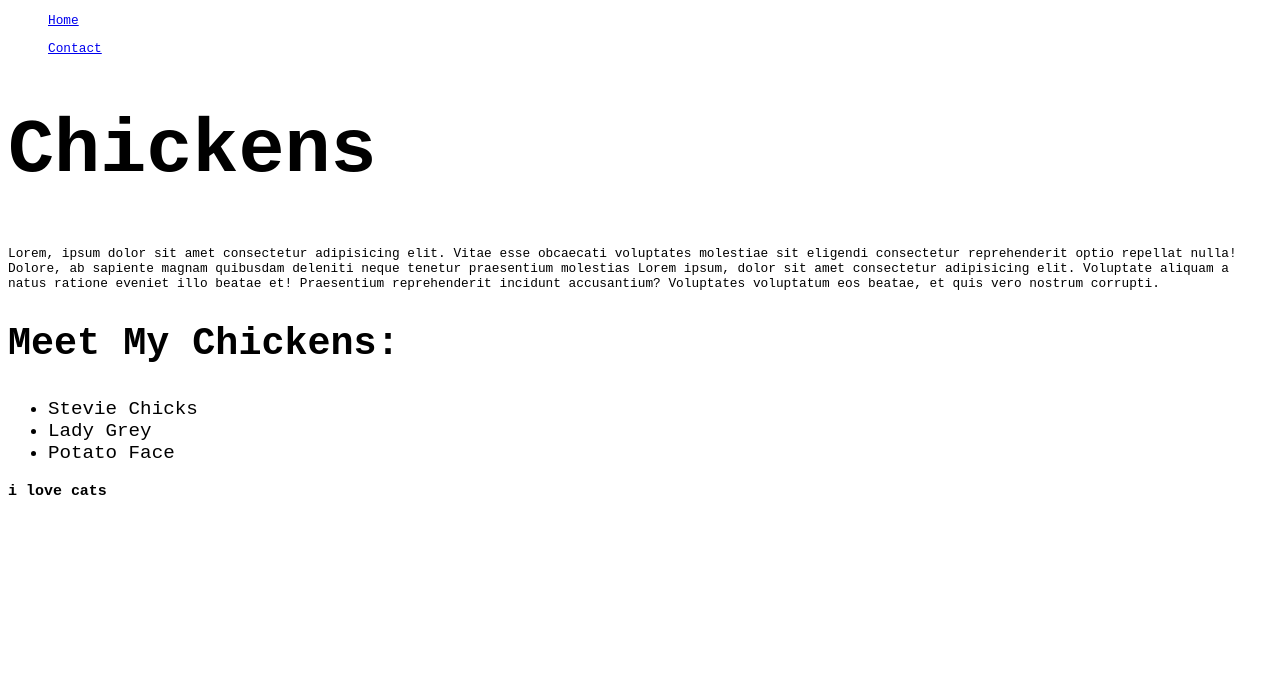
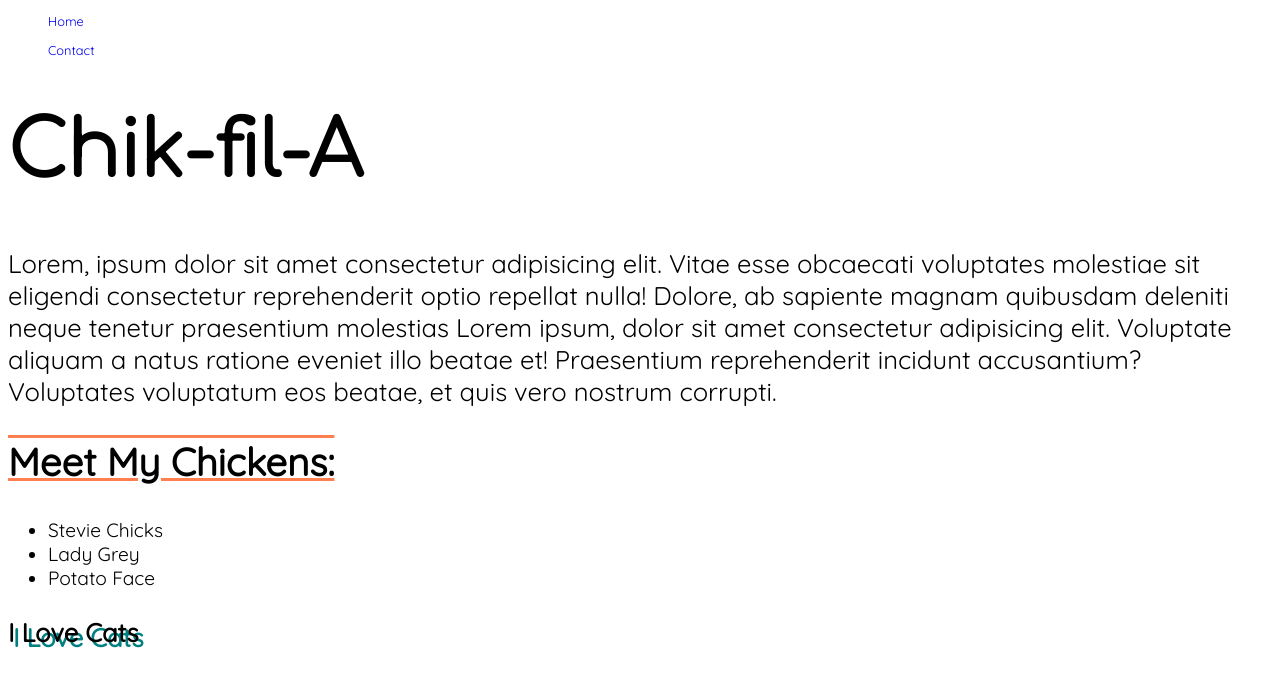
Before and after one commit to Paperslippybarshang/CSS-Fundamentals, a plain HTML site: page Font/fontdemo.html in a window 1280 px wide. Drawn offline with Linux system fonts and the light colour scheme.

Commit message:
CSS funamentals

```diff
--- a/Font/fontdemo.html
+++ b/Font/fontdemo.html
@@ -4,7 +4,7 @@
   <meta charset="UTF-8">
   <meta name="viewport" content="width=device-width, initial-scale=1.0">
   <meta http-equiv="X-UA-Compatible" content="ie=edge">
-  <link href="https://fonts.googleapis.com/css2?family=IBM+Plex+Sans:wght@100;400;700&family=Nosifer&display=swap" rel="stylesheet">
+  <link href="https://fonts.googleapis.com/css2?family=Comfortaa:wght@300&family=Quicksand&display=swap" rel="stylesheet">
 
   <link rel="stylesheet" href="fontstyle.css">
   <title>Font Demo</title>
@@ -14,7 +14,7 @@
     <ul><a href="#nowhere">Home</a></ul>
     <ul><a href="#nowhere">Contact</a></ul>
   </nav>
-  <h1>Chickens</h1>
+  <h1>Chik-fil-A</h1>
   <p>Lorem, ipsum dolor sit amet consectetur adipisicing elit. Vitae esse obcaecati voluptates molestiae sit eligendi consectetur reprehenderit optio repellat nulla! Dolore, ab sapiente magnam quibusdam deleniti neque tenetur praesentium molestias Lorem ipsum, dolor sit amet consectetur adipisicing elit. Voluptate aliquam a natus ratione eveniet illo beatae et! Praesentium reprehenderit incidunt accusantium? Voluptates voluptatum eos beatae, et quis vero nostrum corrupti.</p>
   <section>
     <h2>Meet My Chickens:</h2>
--- a/Font/fontstyle.css
+++ b/Font/fontstyle.css
@@ -1,14 +1,22 @@
 html {
     font-size: 1vw;
-    font-family: 'Big Caslon', monospace;
+    font-family: Quicksand, sans-serif;
 }
 
 h1 {
     font-size: 6rem;
+    font-family: Comfortaa, sans-serif;
+}
+
+p {
+    font-size: 2rem;
 }
 
 h2 {
     font-size: 3rem;
+    text-decoration: underline overline coral;
+    /* text-decoration-line: underline;
+    text-decoration-color: coral; */
 }
 
 section {
@@ -24,3 +32,13 @@ vh - viewport height
 em - Similar to vw/vh but represents size of letter 'M'. Size is based on the whatever the default size of the parent element
 rem - root em:
 */
+
+a {
+    text-decoration: none;
+}
+
+h3 {
+    font-size: 2rem;
+    text-transform: capitalize;
+    text-shadow: 5px 5px teal;
+}
```
